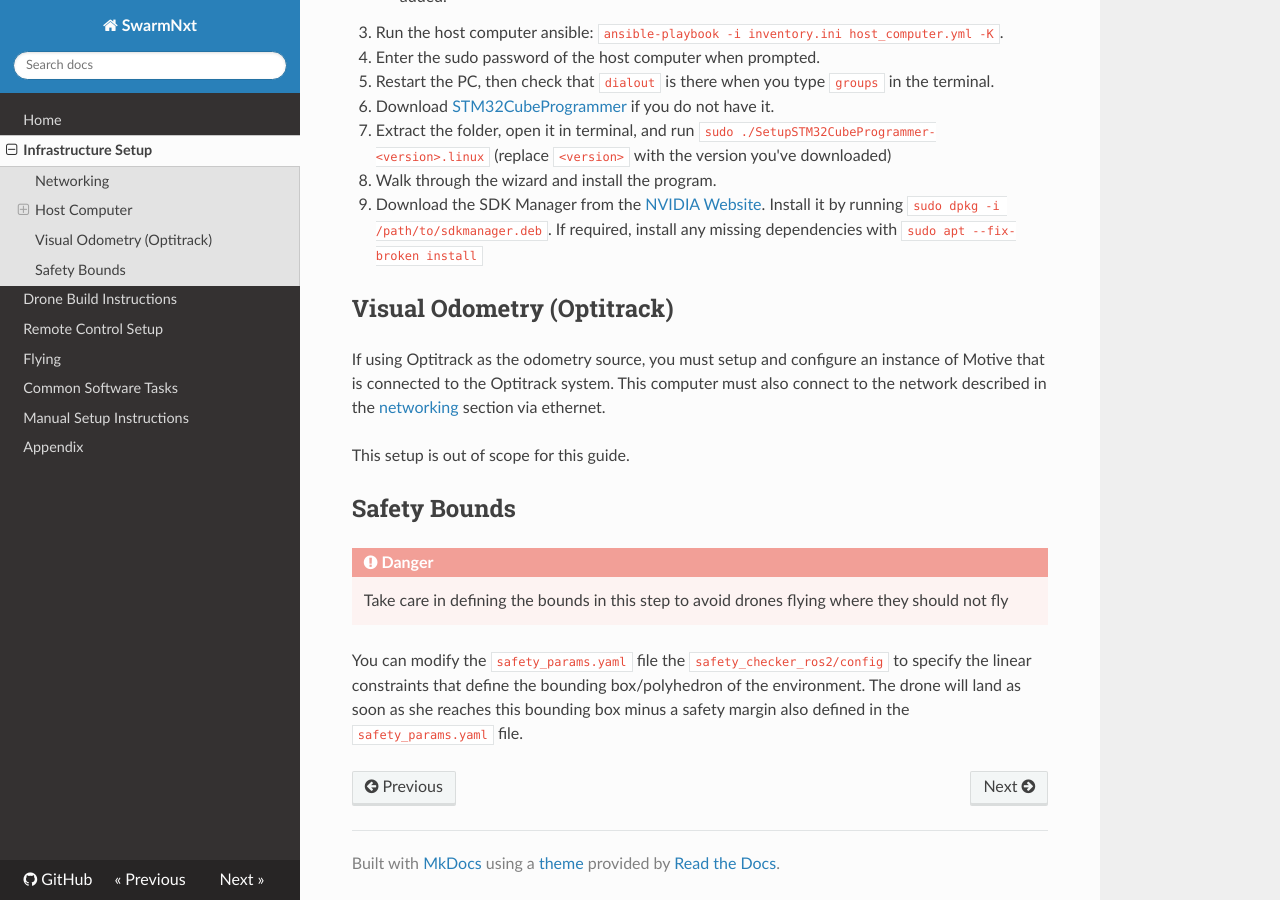
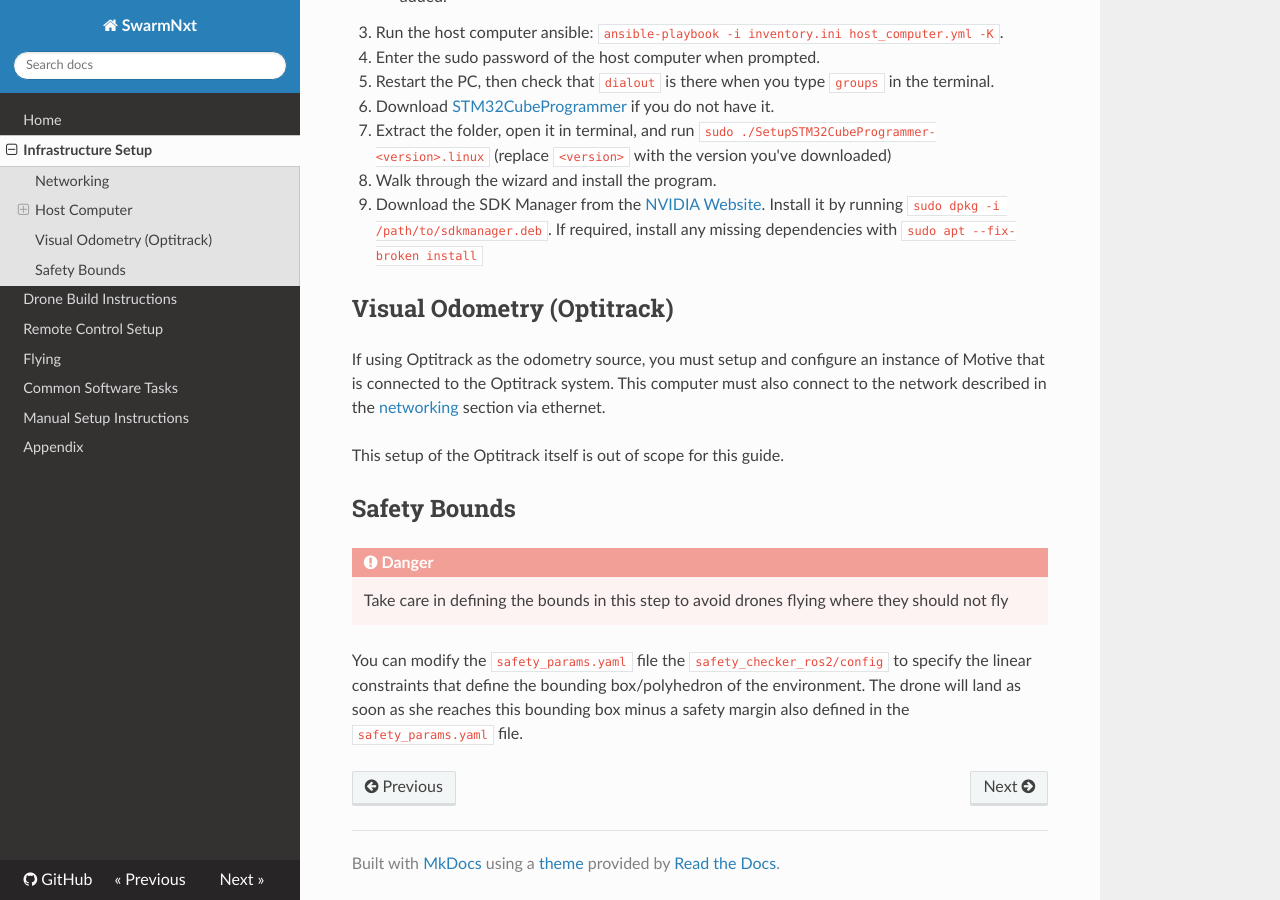
Before and after one commit to lis-epfl/swarm-nxt, an MkDocs documentation site: the page built from docs/infra-setup.md, in a window 1280 px wide and 900 px high, scrolled down 1425 px. Built offline with MkDocs 1.6.1, drawn with Linux system fonts in a browser that asks for light colours; nearby versions of some CDN libraries.

Commit message:
update docs

```diff
--- a/docs/infra-setup.md
+++ b/docs/infra-setup.md
@@ -62,7 +62,7 @@ git clone https://github.com/lis-epfl/swarm-nxt
 
 If using Optitrack as the odometry source, you must setup and configure an instance of Motive that is connected to the Optitrack system. This computer must also connect to the network described in the [networking](#networking) section via ethernet.
 
-This setup is out of scope for this guide.
+This setup of the Optitrack itself is out of scope for this guide.
 
 ## Safety Bounds
 
```
